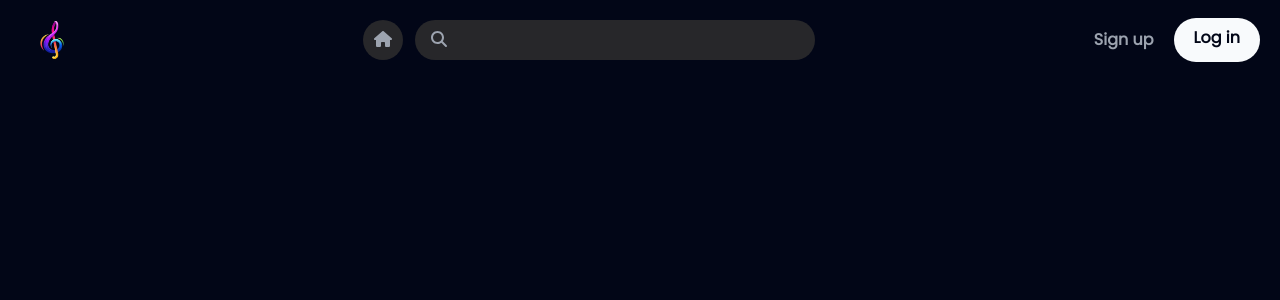
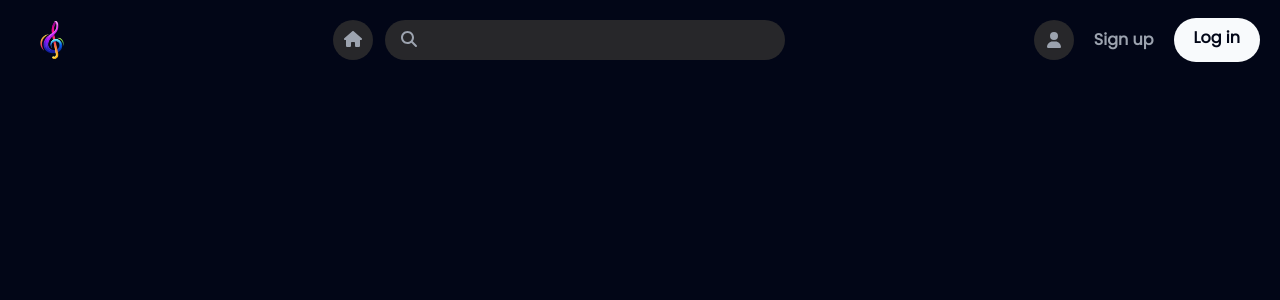
Before and after one commit to Abhijith999/Museify, a React (Vite) app in the folder Musiefy-App/: page / in a window 1280 px wide. Shown: the top 300 px of the page. Built offline with nearby package versions, Linux system fonts and the light colour scheme.

Commit message:
authentication in progress

```diff
--- a/Musiefy-App/src/Components/Authentication.jsx
+++ b/Musiefy-App/src/Components/Authentication.jsx
@@ -117,6 +117,8 @@ function Authentication({}, ref){
                         ...prevValue,
                         isLoggedIn : true,
                         profileName : storedObject.signupUsername,
+                        signupUsername : '',
+                        signupPassword : '',
                     }
                 })
                 closeModal()
--- a/Musiefy-App/src/Components/Header.jsx
+++ b/Musiefy-App/src/Components/Header.jsx
@@ -1,25 +1,36 @@
 import { FontAwesomeIcon } from "@fortawesome/react-fontawesome"
-import {faHouse, faMagnifyingGlass} from '@fortawesome/free-solid-svg-icons'
+import {faHouse, faMagnifyingGlass, faUser} from '@fortawesome/free-solid-svg-icons'
 import NodeImg from "../assets/Node.png"
 import {useContext} from 'react'
 import { authenticationContext } from "../ContextStore/Authentication-Context"
 
 function Header({onSignup, onLogin}){
     const {authenticationInfo, setAuthenticationInfo} = useContext(authenticationContext)
+
+    function handleLogout(){
+        setAuthenticationInfo((prevValue)=>{
+            return{
+                ...prevValue,
+                isLoggedIn : false,
+            }
+        })
+    }
+
     return(
         <header className="flex justify-between items-center px-5 py-2">
             <div><img src={NodeImg} alt="header-logo" className="max-w-16 transform transition hover:scale-110 duration-200"/></div>
             <div className="flex items-center gap-3">
-                <button className="bg-zinc-800 w-10 aspect-square rounded-full text-gray-400 hover:text-gray-200"><FontAwesomeIcon icon={faHouse} /></button>
+                <button className="bg-zinc-800 w-10 aspect-square rounded-full text-gray-400 hover:text-gray-200"><FontAwesomeIcon icon={faHouse}/></button>
                 <span className="min-w-[300px] md:min-w-[400px] py-2 px-1 rounded-3xl bg-zinc-800 flex justify-center hover:bg-zinc-700 focus-within:outline-white focus-within:outline-2 focus-within:outline relative">
                     <i className="absolute left-4 text-gray-400 text-base"><FontAwesomeIcon icon={faMagnifyingGlass} /></i>
                     <input type="text" className="basis-3/4 bg-transparent focus:outline-none caret-white text-white"/>
                 </span>
             </div>
-            <div className="flex gap-5">
+            <div className="flex gap-5 items-center">
+                {authenticationInfo.isLoggedIn ? <span className="bg-zinc-800 w-10 aspect-square rounded-full text-gray-400 hover:text-gray-200 grid place-content-center">{authenticationInfo.profileName.charAt(0).toUpperCase()}</span> : <span className="bg-zinc-800 w-10 aspect-square rounded-full text-gray-400 hover:text-gray-200 grid place-content-center"><FontAwesomeIcon icon={faUser}/></span>}
                 {!authenticationInfo.isSignup && <button className="font-bold text-gray-400 hover:text-slate-100 transform transition hover:scale-105 duration-200" onClick={onSignup}>Sign up</button>}
                 {!authenticationInfo.isLoggedIn ? <button className="border-none bg-slate-50 rounded-3xl pt-2 pb-3 px-5 text-slate-950 font-bold hover:bg-slate-100 transform transition hover:scale-105 duration-200" onClick={onLogin}>Log in</button> :
-                <button className="border-none bg-slate-50 rounded-3xl pt-2 pb-3 px-5 text-slate-950 font-bold hover:bg-slate-100 transform transition hover:scale-105 duration-200">Log out</button>}
+                <button className="border-none bg-slate-50 rounded-3xl pt-2 pb-3 px-5 text-slate-950 font-bold hover:bg-slate-100 transform transition hover:scale-105 duration-200" onClick={handleLogout}>Log out</button>}
             </div>
         </header>
     )
```
